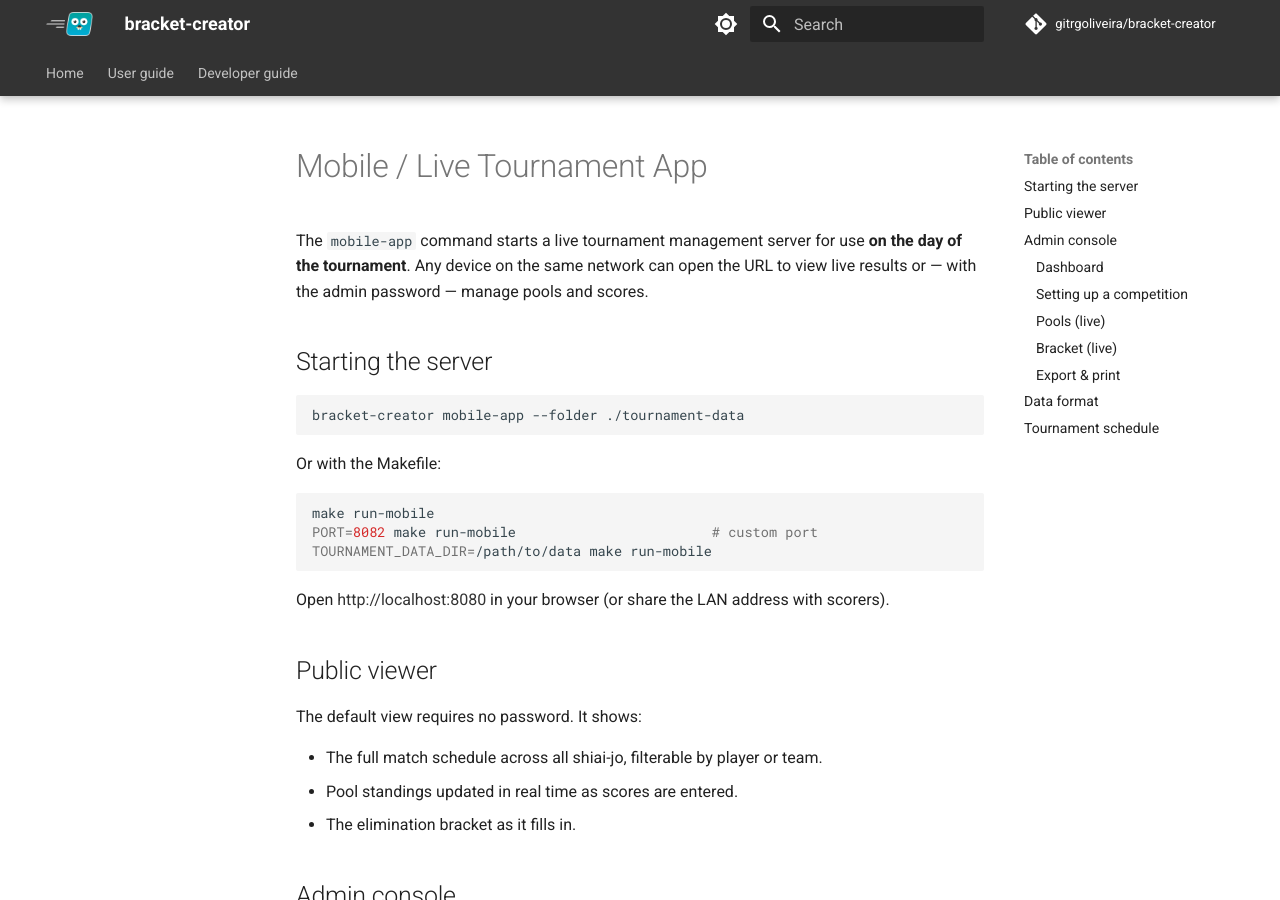
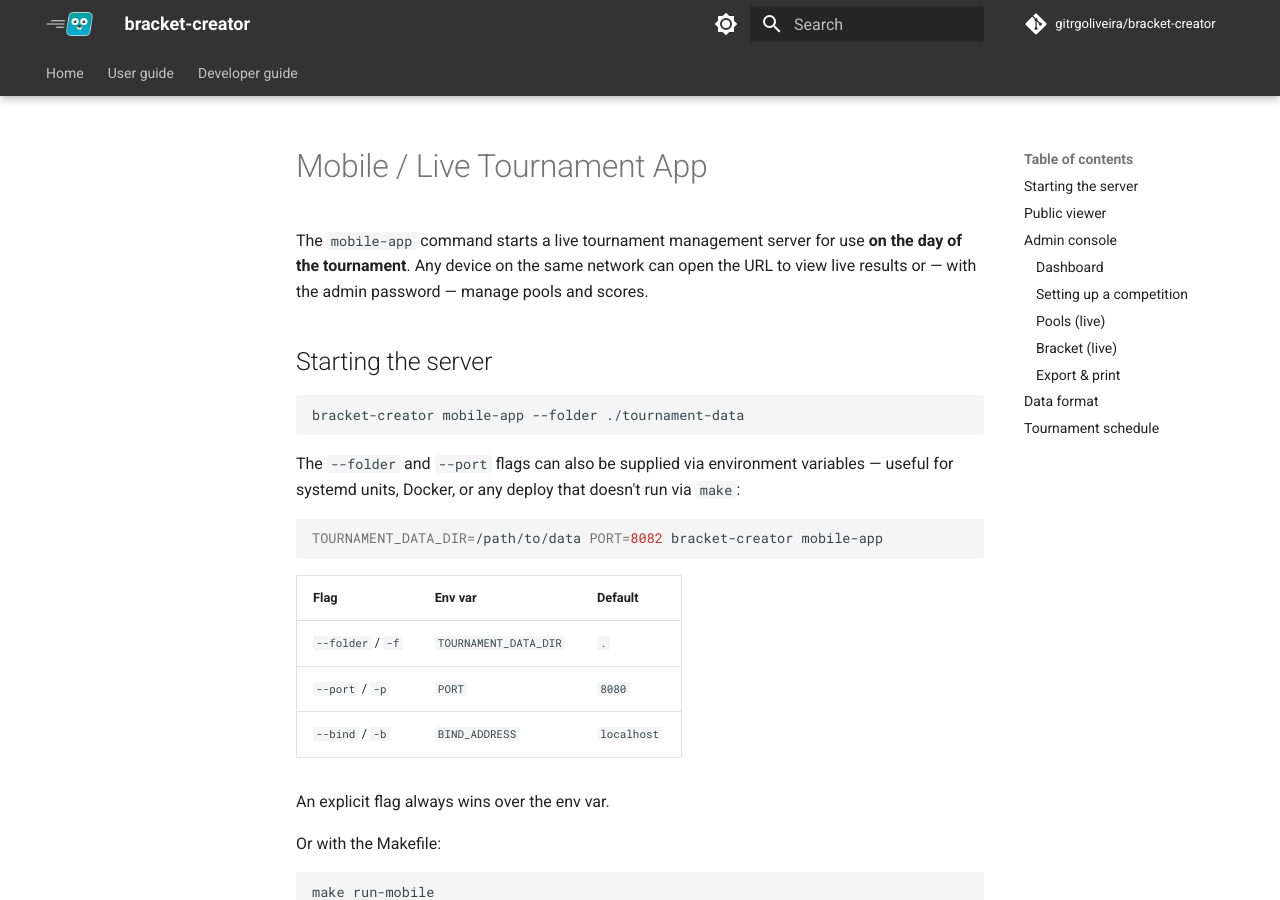
Before and after one commit to gitrgoliveira/bracket-creator, an MkDocs documentation site: the page built from docs/user-guide/mobile-app.md, in a window 1280 px wide and 900 px high. Built offline with MkDocs 1.6.1 and Material for MkDocs 9.7.7, drawn with Linux system fonts in a browser that asks for light colours; comment, search, counter and statistics services are not loaded.

Commit message:
docs: document TOURNAMENT_DATA_DIR / PORT / BIND_ADDRESS env vars
Document that --folder, --port, and --bind are also read from the
matching env vars, so operators running outside of `make` (Docker,
systemd, ad-hoc shells) can configure them without flags. Adds a
flag↔env-var table to the mobile-app user guide and a direct-invocation
example to the contributing, README, index, AGENTS, and GEMINI docs.

Also fixes a stale README snippet that showed nonexistent
--listen-address / --listen-port flags (actual: --bind / --port).

````diff
--- a/docs/user-guide/mobile-app.md
+++ b/docs/user-guide/mobile-app.md
@@ -7,6 +7,20 @@ The `mobile-app` command starts a live tournament management server for use **on
 ```bash
 bracket-creator mobile-app --folder ./tournament-data
 ```
+
+The `--folder` and `--port` flags can also be supplied via environment variables — useful for systemd units, Docker, or any deploy that doesn't run via `make`:
+
+```bash
+TOURNAMENT_DATA_DIR=/path/to/data PORT=8082 bracket-creator mobile-app
+```
+
+| Flag | Env var | Default |
+|------|---------|---------|
+| `--folder` / `-f` | `TOURNAMENT_DATA_DIR` | `.` |
+| `--port` / `-p` | `PORT` | `8080` |
+| `--bind` / `-b` | `BIND_ADDRESS` | `localhost` |
+
+An explicit flag always wins over the env var.
 
 Or with the Makefile:
 
````
Also changed, not shown: AGENTS.md (+1 -1 lines), GEMINI.md (+1 -0 lines), README.md (+9 -2 lines), docs/dev-guide/contributing.md (+8 -0 lines), docs/index.md (+1 -0 lines).
